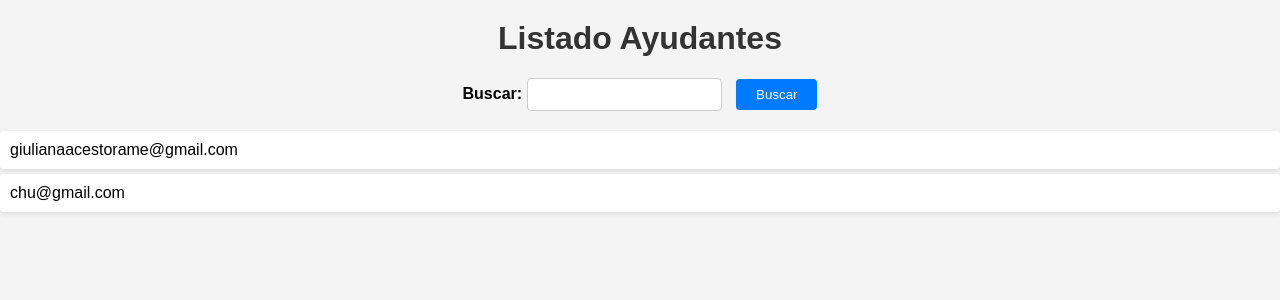
After one commit to IrinaLamboglia/Caritas_project, a Django app: page /bajaAyudante/ in a window 1280 px wide. The commit adds this page. Shown: the top 300 px of the page. Run offline with Django 4.2, Linux system fonts and the light colour scheme; data comes from the database, SQL or seed files in the repository; both versions use the stored data as it was after the commit.

Commit message:
Add files via upload
inicioSesion-InicioSesionAyudante-Registrarse

```diff
--- a/login/core/models.py
+++ b/login/core/models.py
@@ -1,5 +1,6 @@
 from django.db import models
 from django.core.validators import MinLengthValidator
+from django.contrib.auth.models import AbstractUser
 
 # Create your models here.
 
@@ -20,7 +21,7 @@ class FailedLoginAttempt(models.Model):
 # Nombre y
 # Apellido: Martina colombo y presiona “aceptar”
 
-class Usuario(models.Model):
+class Usuario(AbstractUser):
     email = models.EmailField(unique=True)
     nombre = models.CharField(max_length=50)
     apellido = models.CharField(max_length=50)
@@ -29,6 +30,9 @@ class Usuario(models.Model):
     telefono = models.CharField(max_length=10)
     contraseña = models.CharField(max_length=128, validators=[MinLengthValidator(6)], default='valor_predeterminado')  # Campo para almacenar la contraseña cifrada
     last_login = models.DateTimeField(verbose_name='last login', blank=True, null=True)
+    tipo= models.CharField(max_length=30, default="")
+  #  USERNAME_FIELD = 'email'
+   # REQUIRED_FIELDS = []
 
 
 
--- /dev/null
+++ b/login/core/static/css/bajaAyudante-estilos.css
@@ -0,0 +1,64 @@
+/* Estilos generales */
+body {
+    font-family: Arial, sans-serif;
+    margin: 0;
+    padding: 0;
+    background-color: #f4f4f4;
+}
+
+h1 {
+    text-align: center;
+    margin-top: 20px;
+    color: #333;
+}
+
+form {
+    text-align: center;
+    margin-bottom: 20px;
+}
+
+label {
+    font-weight: bold;
+}
+
+input[type="text"] {
+    padding: 8px;
+    margin-right: 10px;
+    border: 1px solid #ccc;
+    border-radius: 4px;
+}
+
+button[type="submit"] {
+    padding: 8px 20px;
+    background-color: #007bff;
+    color: #fff;
+    border: none;
+    border-radius: 4px;
+    cursor: pointer;
+}
+
+button[type="submit"]:hover {
+    background-color: #0056b3;
+}
+
+ul {
+    list-style-type: none;
+    padding: 0;
+    margin: 0;
+}
+
+li {
+    background-color: #fff;
+    padding: 10px;
+    margin-bottom: 5px;
+    border-radius: 4px;
+    box-shadow: 0 2px 4px rgba(0, 0, 0, 0.1);
+}
+
+li:last-child {
+    margin-bottom: 0;
+}
+
+.empty {
+    color: #888;
+}
--- /dev/null
+++ b/login/core/templates/core/bajaAyudante/bajaAyudante.html
@@ -0,0 +1,30 @@
+{% load static %}
+<!DOCTYPE html>
+<html lang="en">
+<head>
+    <meta charset="UTF-8">
+    <meta name="viewport" content="width=device-width, initial-scale=1.0">
+    <link rel="stylesheet" type="text/css" href="{% static 'css/bajaAyudante-estilos.css' %}">
+
+    <title>Baja Ayudante</title>
+</head>
+<body>
+    <h1>Listado Ayudantes</h1>
+
+    <!-- Formulario de búsqueda -->
+    <form method="POST" action="{% url 'mostrarBaja' %}">
+        <label for="buscar">Buscar:</label>
+        <input type="text" id="buscar" name="text">
+        <button type="submit">Buscar</button>
+    </form>
+
+    <!-- Listado de elementos -->
+    <ul>
+        {% for elemento in elementos %}
+            <li>{{ elemento.email }}</li>
+        {% empty %}
+            <li>No se encontraron ayudantes.</li>
+        {% endfor %}
+    </ul>
+</body>
+</html>
--- a/login/core/templates/core/base.html
+++ b/login/core/templates/core/base.html
@@ -18,7 +18,11 @@
         <li><a href={% url 'home' %}>Inicio</a></li>
         <li><a href={% url 'products' %}>Productos</a></li>
         {% if user.is_authenticated %}
+            {% if user.tipo == "administrador" %}
+                 <li><a href={% url 'mostrarBaja' %}>Baja Ayudante</a></li>
+            {%  endif %}
             <li><a href={% url 'exit' %}>Salir</a></li>
+
         {% else %}
       <!-- link para ingresar es el tamplate de login  -->
            <li><a href={% url 'login' %} >Ingresar</a></li>
--- /dev/null
+++ b/login/core/templates/core/correos/email_template.html
@@ -0,0 +1,5 @@
+{{ message }}
+
+{{ name }}
+
+{{ email }}
--- a/login/core/urls.py
+++ b/login/core/urls.py
@@ -23,7 +23,9 @@ urlpatterns = [
     path('', home, name='home'),
     path('products/', products,name='products'),
     path('logout/',exit, name='exit'),
-    #path('/accounts/login/', login, name='login'),
     path('accounts/login/', views.login_nuevo , name='login'),
     path('registro/', views.formularioreg, name='registro'),  # URL para el formulario de registro
+    path('login_ayudante/', views.procesar_clave, name="login_ayudante"),
+   # path('bajaAyudante/',views.bajaAyudante,name='bajaAyudante'), #la tengo q hacer
+    path('bajaAyudante/',views.mostrarBaja,name='mostrarBaja'),
 ]
--- a/login/core/views.py
+++ b/login/core/views.py
@@ -1,15 +1,15 @@
 from django.shortcuts import render, redirect
 from .models import FailedLoginAttempt, Usuario, UsuarioBloqueado
-from django.contrib.auth import authenticate, login, logout
+from django.contrib.auth import login, logout
 from . formreg import UsuarioForm
-from django.core.mail import send_mail
 import logging
 from django.core.mail import EmailMessage
+from django.template.loader import render_to_string
 from django.conf import settings
-from django.core.mail import send_mail
 import os
-from sendgrid import SendGridAPIClient
-from sendgrid.helpers.mail import Mail
+from django.conf import settings
+import random
+import string
 
 
 
@@ -18,7 +18,6 @@ from sendgrid.helpers.mail import Mail
 #a una vista
 from django.contrib.auth.decorators import login_required
 from django.contrib.auth import logout
-from django.contrib.auth.decorators import login_required
 
 
 # Create your views here.
@@ -26,14 +25,12 @@ logger = logging.getLogger(__name__)
 
 
 
+
+
 def home(request):
-    print("HOLA")
-    print(request.session.get('user_email'))
-    user = Usuario.objects.get(email=request.session.get('user_email'))
-    #user = request
+    user = request.user  # Obtiene el usuario autenticado de la sesión
     context = {'user': user}
     return render(request, 'home.html', context)
-
 
 
 #estoy aplicando la restrinccion de que si no esta logueado
@@ -52,41 +49,19 @@ def exit(request):
 
 
 
-
-def enviar_correo(usuario_email, asunto, mensaje):
-    try:
-        # Configura el cliente de SendGrid con tu API Key
-        sg = SendGridAPIClient(os.environ.get('SENDGRID_API_KEY'))
-
-        # Crea el objeto Mail con los detalles del correo electrónico
-        message = Mail(
-            from_email='giuproyectocaritas@gmail.com',
-            to_emails=usuario_email,
-            subject=asunto,
-            plain_text_content=mensaje
-        )
-
-        # Envía el correo electrónico utilizando la API de SendGrid
-        response = sg.send(message)
-        print(response.status_code)
-        print(response.body)
-        print(response.headers)
-
-    except Exception as e:
-        # Manejo de errores
-        print(f"Error al enviar correo electrónico: {str(e)}")
+def generar_codigo_aleatorio(longitud):
+    caracteres = string.ascii_letters + string.digits
+    codigo = ''.join(random.choice(caracteres) for _ in range(longitud))
+    return codigo
 
 
-
-#andas
-#no puedo usar authenticate porque estoy usando otro modelo de bd
+#perfecto
 def login_nuevo(request):
     error_message = None
     failed_attempts = None
 
     if request.method == 'POST':
         # Tomar los datos del formulario
-
         email = request.POST.get('email')
         contraseña = request.POST.get('contraseña')
         print(contraseña)
@@ -98,9 +73,30 @@ def login_nuevo(request):
             if contraseña == usuario.contraseña: #autenticacion exitosa
                 try:
                      UsuarioBloqueado.objects.get(email=email) #esta bloqueado
-                     error_message = 'El Usuario esta bloqueado, para desbloquearlo debe enviar un mail a la fundacion'
+                     error_message = 'El Usuario esta bloqueado'
                      return render(request, 'login.html', {'error_message': error_message})
                 except UsuarioBloqueado.DoesNotExist:         #autenticacion exitosa y usuario no bloqueado
+                     if(usuario.tipo=="ayudante"):
+                         #hago una clave aleatorea, se la envio por mail
+                         #lo redirijo a un segundo formulario para que se loguee
+                         codigo = generar_codigo_aleatorio(6)
+                         request.session['codigo_autenticacion'] = codigo #guardo temporalmente la clave en la sesion
+                         subject = 'Codigo autenticacion'
+                         template = render_to_string('correos\email_template.html', {
+                             'name' : usuario.nombre ,
+                             'email' : usuario.email ,
+                             'message' : f"Codigo aleatoreo de autenticacion {codigo}"
+                         })
+                         email = EmailMessage(
+                             subject,
+                             template,
+                             settings.EMAIL_HOST_USER,
+                             [usuario.email]
+                         )
+                         email.fail_silently = False
+                         email.send()
+                         request.session['_auth_user_id'] = usuario.id   #me guardo el usuario
+                         return render(request, 'login_ayudante.html', {'messages': 'Se ha enviado el codigo de autenticacion a su correo'})
                      login(request, usuario)
                      print("estoy con los datos correctos")
                 # Elimina los intentos fallidos anteriores (si los hay)
@@ -108,9 +104,7 @@ def login_nuevo(request):
                 # Redirige al usuario a la página de inicio
                      print(usuario.email)
                      print(usuario.contraseña)
-                     request.session['user_email'] = usuario.email
                      return redirect('home')
-
             else:
                  print("La autenticación falló debido a la contraseña incorrecta")
                  print(usuario.contraseña)
@@ -122,8 +116,8 @@ def login_nuevo(request):
                  if failed_attempts == 3:
                     # Se bloquea el usuario y se le manda mail de recuperacion
                      UsuarioBloqueado.objects.create(email=email)    #lo agrego a usuarios bloqueados
-                     enviar_correo(usuario.email, 'Cuenta bloqueada', 'Su cuenta ha sido bloqueada debido a múltiples intentos de inicio de sesión fallidos.Para recuperarla ingrese al siguiente link : ')
-                     return render(request, 'login.html', {'error_message': 'Cuenta bloqueada: Para desbloquear la cuenta comuníquese vía mail con la fundación'})
+                    #  dijimos q no ibamos a enviar correos enviar_correo(usuario.email, 'Cuenta bloqueada', 'Su cuenta ha sido bloqueada debido a múltiples intentos de inicio de sesión fallidos.Para recuperarla ingrese al siguiente link : ')
+                     return render(request, 'login.html', {'error_message': 'Cuenta bloqueada: Supero los intentos fallidos permitidos'})
                  else:
                      error_message = f'Contraseña incorrecta, cantidad de intentos fallidos: {failed_attempts}'
         except Usuario.DoesNotExist:
@@ -137,9 +131,26 @@ def login_nuevo(request):
 
 
 
+#perfecto
+def procesar_clave(request):
+    if request.method == 'POST':
+        clave_ingresada = request.POST.get('clave')
+        codigo_correcto = request.session.get('codigo_autenticacion')
 
-
-
+        if clave_ingresada == codigo_correcto:
+            usuario_id = request.session.get('_auth_user_id')
+            if usuario_id is not None:
+                print("recupere el usuario")
+                usuario = Usuario.objects.get(id=usuario_id)
+                print(usuario.email)
+                request.session.pop('codigo_autenticacion', None)
+                login(request, usuario)
+                return redirect('home')
+        else:
+            messages = "Clave incorrecta: por favor intentelo de nuevo"
+    # Si no es una solicitud POST o la clave es incorrecta, redirige a la página de inicio de sesión.
+   # return redirect('login_ayudante')
+    return render(request, 'login_ayudante.html', {'messages': messages})
 
 
 
@@ -157,3 +168,8 @@ def formularioreg(request):
         form = UsuarioForm()
 
     return render(request, 'registration/registro.html', {'form': form})
+
+def mostrarBaja(request):
+     print("estoy aca")
+     elementos = Usuario.objects.all()
+     return render(request, 'core/bajaAyudante/bajaAyudante.html', {'elementos': elementos})
```
Also changed, not shown: login/core/formreg.py (+7 -1 lines), login/core/static/css/login_ayudante-estilos.css (added, +72 -0 lines), login/core/templates/registration/login_ayudante.html (added, +25 -0 lines), login/login/settings.py (+14 -3 lines), login/core/migrations/0007_alter_usuario_options_alter_usuario_managers_and_more.py (added), login/core/migrations/0008_usuario_tipo.py (added), login/db.sqlite3.
